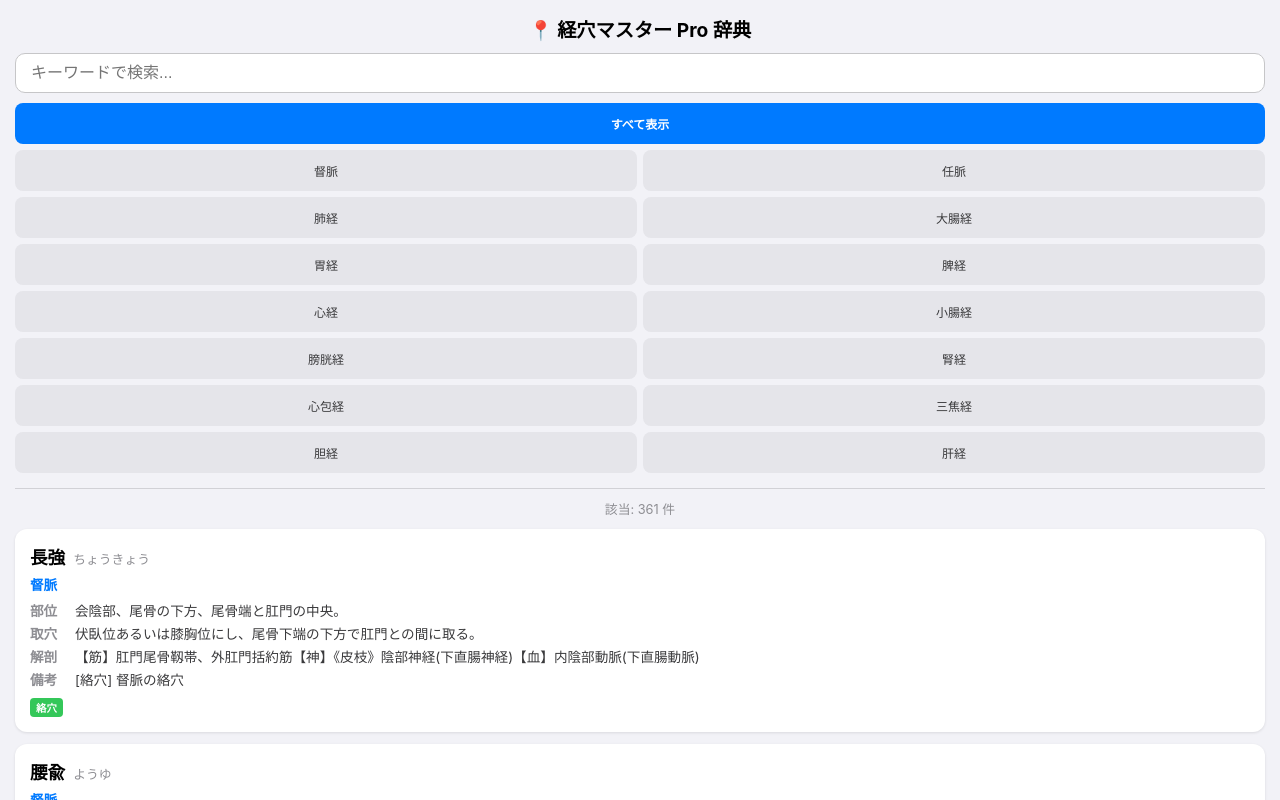
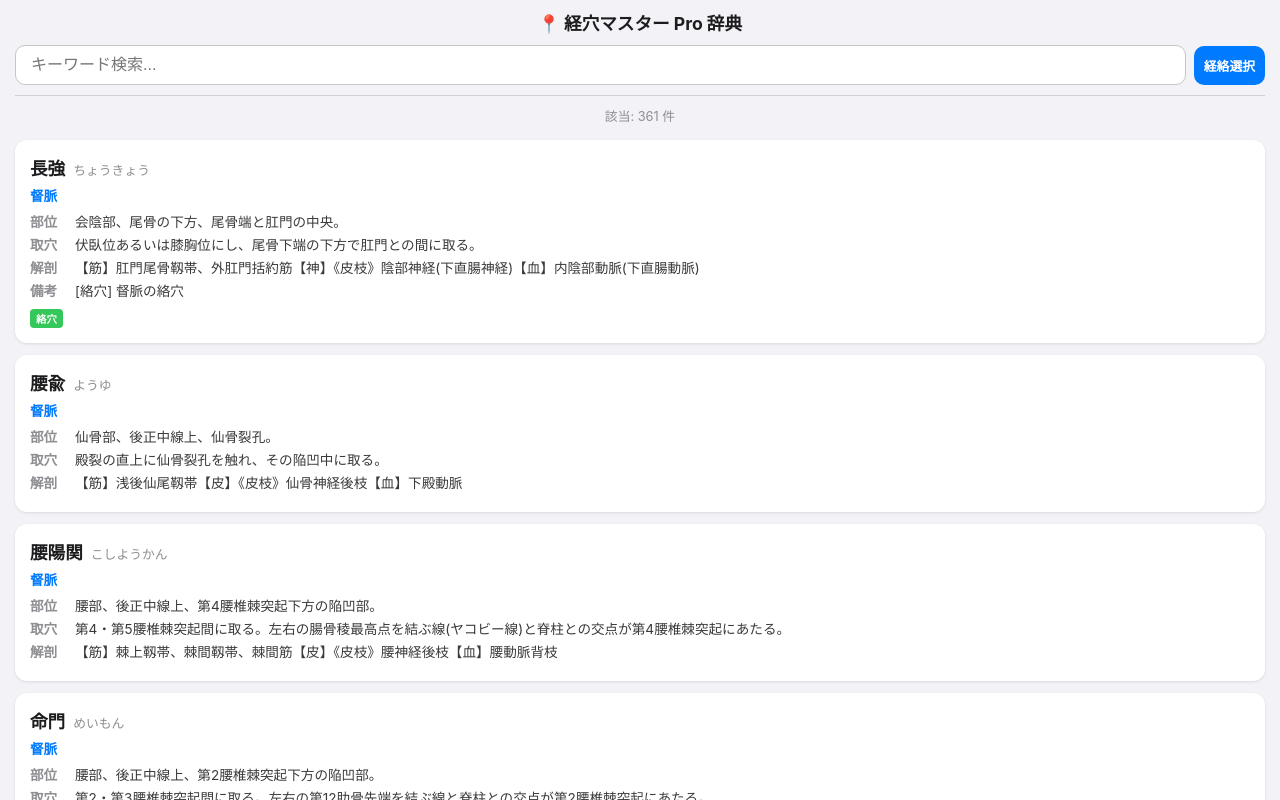
Before and after one commit to kaoman0079-ops/keiraku-master, a plain HTML site: page index.html in a window 1280 px wide. Both pictures are taken after a click on the button "すべて表示". Shown: the top 800 px of the page. Drawn offline with Linux system fonts and the light colour scheme.

Commit message:
Update index.html

```diff
--- a/index.html
+++ b/index.html
@@ -16,63 +16,69 @@
         }
         body { font-family: -apple-system, sans-serif; background: var(--bg-light); margin: 0; padding: env(safe-area-inset-top) 15px; color: #1C1C1E; }
 
-        .header { position: sticky; top: 0; background: var(--bg-light); padding: 15px 0 10px; z-index: 100; border-bottom: 1px solid #D1D1D6; margin-bottom: 10px; }
-        h1 { font-size: 1.2rem; margin: 0 0 10px; text-align: center; color: #000; }
+        /* ヘッダー固定 */
+        .header { position: sticky; top: 0; background: var(--bg-light); padding: 10px 0; z-index: 100; border-bottom: 1px solid #D1D1D6; }
+        h1 { font-size: 1.1rem; margin: 0 0 10px; text-align: center; }
 
+        .controls { display: flex; gap: 8px; align-items: center; }
         #search-box {
-            width: 100%; padding: 10px 15px; border-radius: 10px; border: 1px solid #C6C6C8;
-            background: #FFF; font-size: 1rem; box-sizing: border-box; outline: none; margin-bottom: 10px;
+            flex: 1; padding: 10px 15px; border-radius: 10px; border: 1px solid #C6C6C8;
+            background: #FFF; font-size: 1rem; outline: none;
+        }
+        /* メニューを開くボタン */
+        .menu-toggle-btn {
+            padding: 10px; border-radius: 10px; background: var(--main-blue); color: #FFF; border: none; font-size: 0.8rem; font-weight: bold; cursor: pointer;
         }
 
-        /* 経絡グリッド：2列ペア */
-        .filter-grid {
-            display: grid;
-            grid-template-columns: 1fr 1fr;
-            gap: 6px;
-            margin-bottom: 5px;
+        /* 経絡選択エリア（開閉式） */
+        .filter-section {
+            background: #E5E5EA; border-radius: 12px; padding: 10px; margin-top: 10px;
+            display: grid; grid-template-columns: 1fr 1fr; gap: 6px;
         }
+        .filter-section.hidden { display: none; }
+
         .filter-btn {
-            padding: 12px 5px; border-radius: 8px;
-            background: #E5E5EA; border: none; font-size: 0.75rem; cursor: pointer;
-            transition: 0.2s; color: #3A3A3C; text-align: center; font-weight: 500;
+            padding: 12px 5px; border-radius: 8px; background: #FFF; border: none;
+            font-size: 0.75rem; cursor: pointer; transition: 0.2s; color: #3A3A3C; text-align: center;
         }
         .filter-btn.all { grid-column: span 2; background: #8E8E93; color: #FFF; font-weight: bold; }
-        .filter-btn.active { background: var(--main-blue); color: #FFF; font-weight: bold; }
+        .filter-btn.active { background: var(--main-blue); color: #FFF; }
 
-        .list-container { margin-top: 15px; min-height: 200px; }
+        /* リストエリア */
+        .list-container { margin-top: 15px; }
         .item-card {
             background: var(--card-bg); border-radius: 12px; padding: 15px;
             margin-bottom: 12px; box-shadow: 0 1px 3px rgba(0,0,0,0.1);
         }
-
         .item-header { display: flex; align-items: baseline; gap: 8px; margin-bottom: 5px; }
-        .name { font-size: 1.1rem; font-weight: bold; color: #000; }
+        .name { font-size: 1.1rem; font-weight: bold; }
         .ruby { font-size: 0.8rem; color: #8E8E93; }
-
         .meta-info { font-size: 0.85rem; color: var(--main-blue); font-weight: 600; margin-bottom: 8px; }
         .detail-row { font-size: 0.85rem; line-height: 1.4; margin-bottom: 4px; color: #3A3A3C; }
         .label { font-weight: bold; color: #8E8E93; min-width: 45px; display: inline-block; }
-
         .tags { margin-top: 8px; display: flex; gap: 4px; flex-wrap: wrap; }
-        .tag { font-size: 0.65rem; font-weight: bold; color: #FFF; padding: 2px 6px; border-radius: 4px; display: inline-block; }
+        .tag { font-size: 0.65rem; font-weight: bold; color: #FFF; padding: 2px 6px; border-radius: 4px; }
         .bo { background: var(--tag-bo); }
         .gen { background: var(--tag-gen); }
         .geki { background: var(--tag-geki); }
         .raku { background: var(--tag-raku); }
         .other { background: #8E8E93; }
 
-        .count-info { text-align: center; font-size: 0.8rem; color: #8E8E93; margin: 10px 0; height: 1.2em; }
-        .guide-msg { text-align: center; color: #8E8E93; margin-top: 60px; font-size: 0.9rem; line-height: 1.6; }
+        .count-info { text-align: center; font-size: 0.8rem; color: #8E8E93; margin: 10px 0; }
+        .guide-msg { text-align: center; color: #8E8E93; margin-top: 60px; font-size: 0.9rem; }
     </style>
 </head>
 <body>
 
     <div class="header">
         <h1>📍 経穴マスター Pro 辞典</h1>
-        <input type="text" id="search-box" placeholder="キーワードで検索..." oninput="updateList()">
+        <div class="controls">
+            <input type="text" id="search-box" placeholder="キーワード検索..." oninput="onSearchInput()">
+            <button class="menu-toggle-btn" id="toggle-menu" onclick="toggleMenu()">経絡選択</button>
+        </div>
 
-        <div class="filter-grid" id="filter-area">
-            <button class="filter-btn all" id="btn-all" onclick="setFilter('すべて')">すべて表示</button>
+        <div class="filter-section" id="filter-area">
+            <button class="filter-btn all" onclick="setFilter('すべて')">すべて表示</button>
             <button class="filter-btn" onclick="setFilter('督脈')">督脈</button>
             <button class="filter-btn" onclick="setFilter('任脈')">任脈</button>
             <button class="filter-btn" onclick="setFilter('手の太陰肺経')">肺経</button>
@@ -90,7 +96,7 @@
         </div>
     </div>
 
-    <div id="count-display" class="count-info">データを読み込み中...</div>
+    <div id="count-display" class="count-info"></div>
     <div id="list-container" class="list-container"></div>
 
 <script>
@@ -100,28 +106,38 @@ let currentFilter = "";
 window.onload = async function() {
     try {
         const res = await fetch('data1.csv?v=' + Date.now());
-        if(!res.ok) throw new Error();
         const text = await res.text();
         masterData = parseCSV(text);
-        document.getElementById('count-display').innerText = "";
         updateList();
     } catch (e) {
-        document.getElementById('count-display').innerText = "⚠️ CSVの読み込みに失敗しました";
+        document.getElementById('count-display').innerText = "⚠️ 読み込み失敗";
     }
 };
 
+function toggleMenu() {
+    const area = document.getElementById('filter-area');
+    area.classList.toggle('hidden');
+}
+
+function onSearchInput() {
+    // 検索し始めたらメニューを閉じる
+    document.getElementById('filter-area').classList.add('hidden');
+    updateList();
+}
+
 function setFilter(ch) {
-    currentFilter = (currentFilter === ch) ? "" : ch;
+    currentFilter = ch;
+    // 選択したらメニューを閉じる
+    document.getElementById('filter-area').classList.add('hidden');
+
     document.querySelectorAll('.filter-btn').forEach(btn => {
-        btn.classList.toggle('active', btn.innerText === ch || (ch === 'すべて' && btn.id === 'btn-all'));
-        if (currentFilter === "") btn.classList.remove('active');
+        btn.classList.toggle('active', btn.innerText === ch || (ch === 'すべて' && btn.innerText === 'すべて表示'));
     });
     updateList();
 }
 
 function parseCSV(text) {
     const lines = text.trim().split(/\r?\n/);
-    if (lines.length < 2) return [];
     const delimiter = lines[0].includes('\t') ? '\t' : ',';
     const headers = lines[0].split(delimiter).map(h => h.trim().replace(/^"|"$/g, ''));
     return lines.slice(1).map(line => {
@@ -152,14 +168,12 @@ function updateList() {
     const container = document.getElementById('list-container');
 
     if (!currentFilter && !word) {
-        container.innerHTML = '<div class="guide-msg">上のボタンで経絡を選択するか<br>キーワードを入力してください</div>';
+        container.innerHTML = '<div class="guide-msg">「経絡選択」ボタンから選ぶか<br>キーワードを入力してください</div>';
         document.getElementById('count-display').innerText = "";
         return;
     }
 
     const filtered = masterData.filter(i => {
-        // ボタンフィルターの判定
-        // ボタンのテキストとCSVの所属経絡を部分一致で判定（例：「肺経」で「手の太陰肺経」にヒットさせる）
         let shortName = currentFilter.replace('経', '');
         const matchFilter = (!currentFilter || currentFilter === "すべて" || i.所属経絡.includes(shortName));
         const matchWord = (!word || i.経穴名.includes(word) || i.読み.includes(word) || i.部位.includes(word) || i['備考（属性タグ・別説含む）'].includes(word));
```
